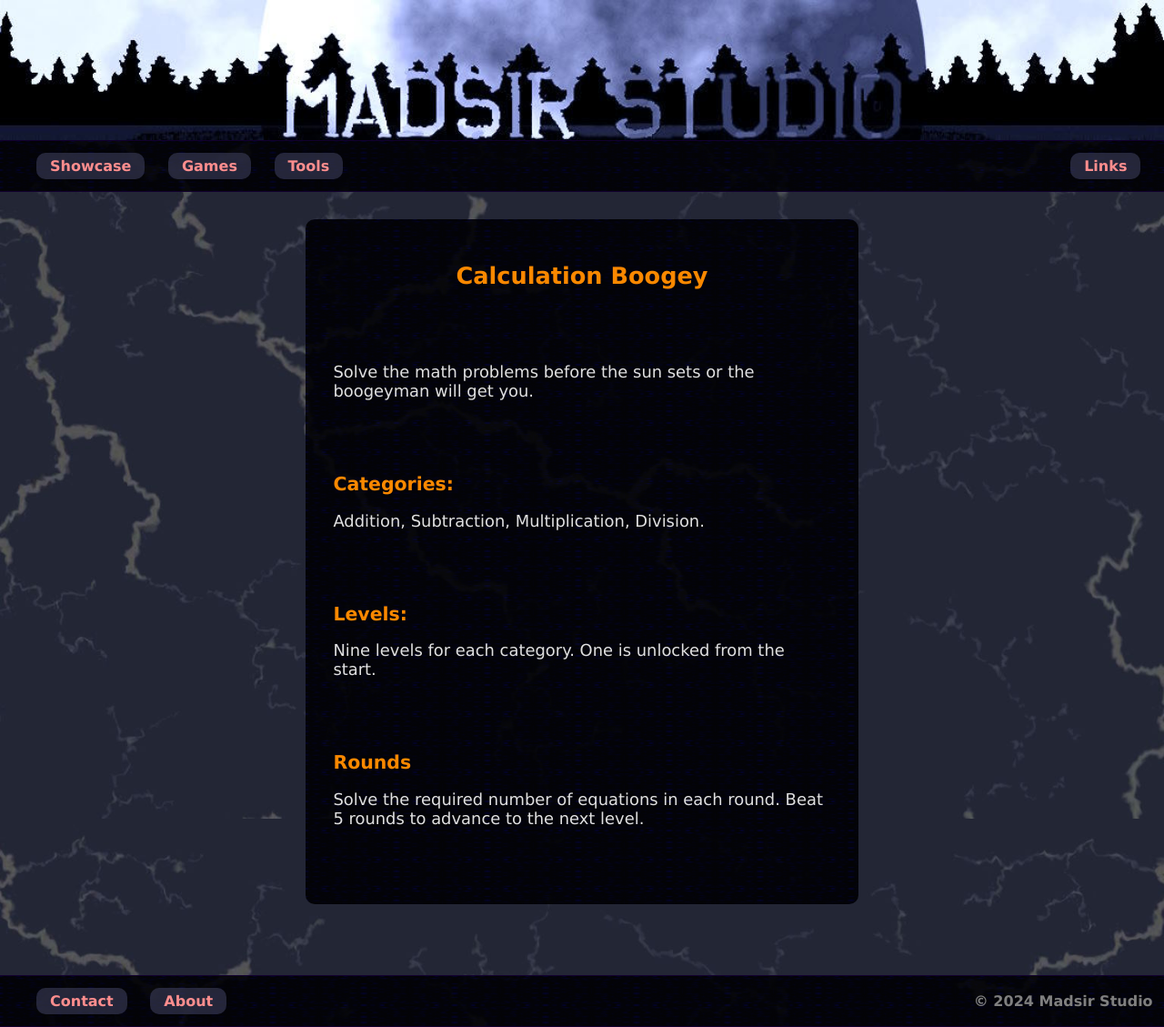
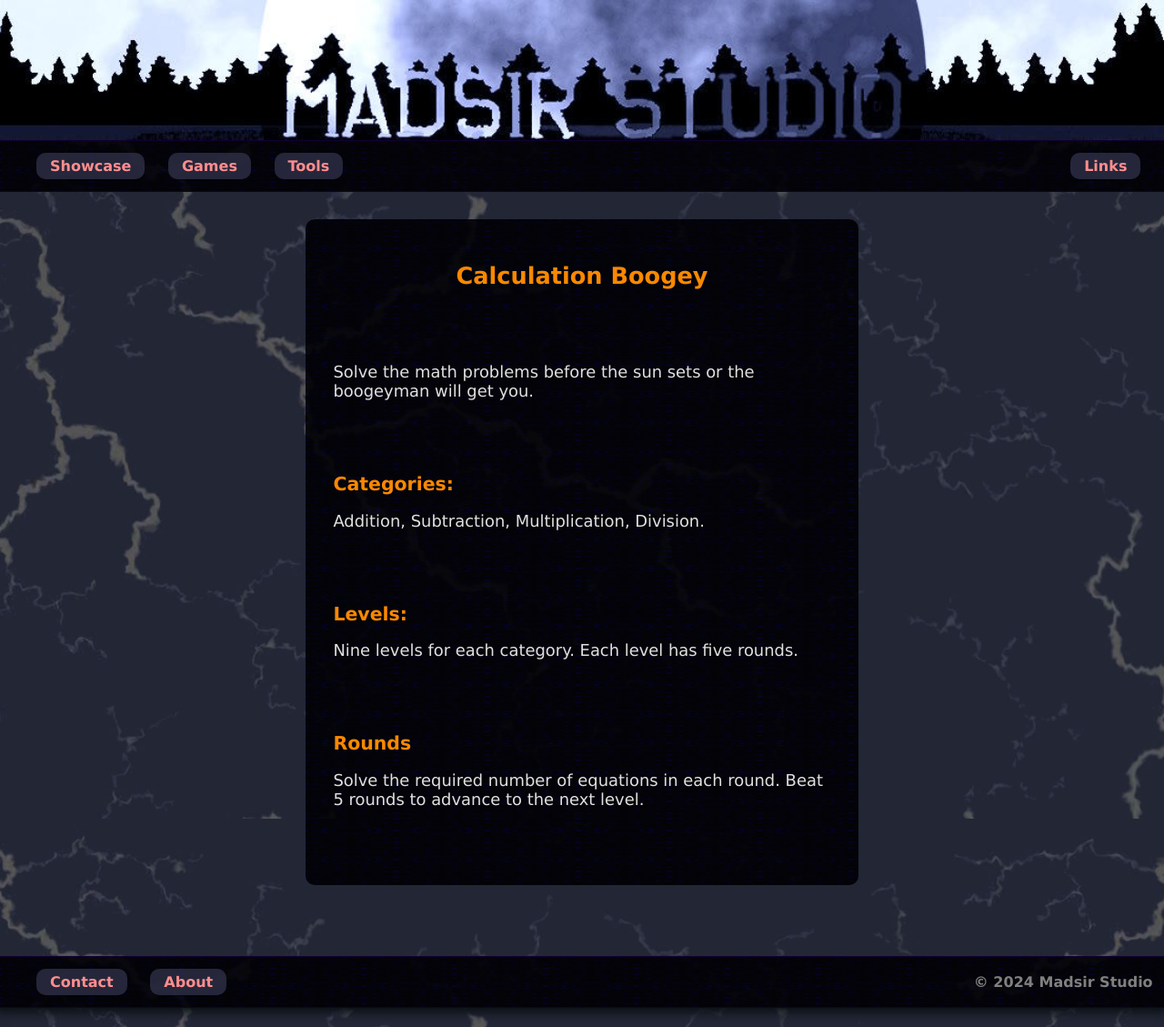
Before and after one commit to Madsir/madsirstudio.github.io, a Jekyll site: the page built from calculationboogey/index.html, in a window 1280 px wide. Shown: the whole page at 91% size. Built offline with Jekyll 4.4.1, drawn with Linux system fonts in a browser that asks for light colours.

Commit message:
Update index.html

```diff
--- a/calculationboogey/index.html
+++ b/calculationboogey/index.html
@@ -92,7 +92,7 @@ p {
 		<br>
 		<h2>Levels:</h2>
 		<p>
-		Nine levels for each category. One is unlocked from the start.</p>
+		Nine levels for each category. Each level has five rounds.</p>
 		<br>
 		<br>
 		<br>
```
